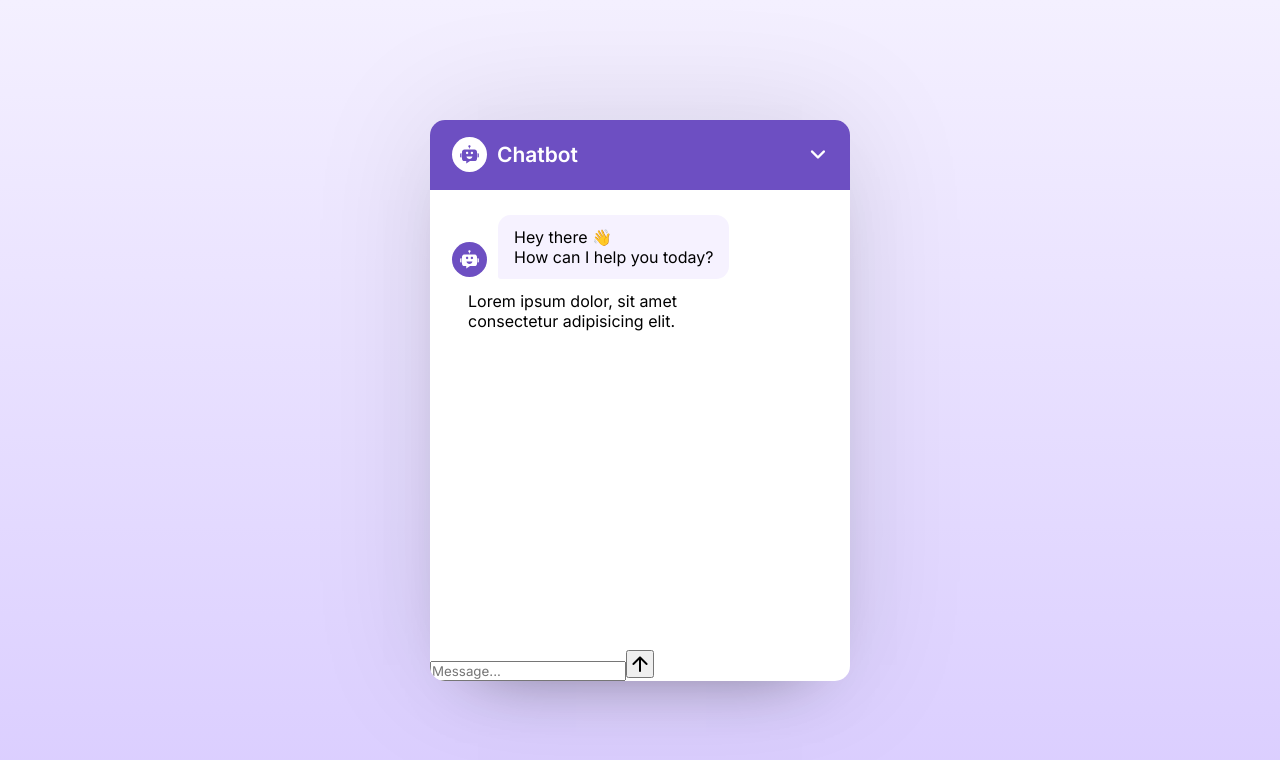
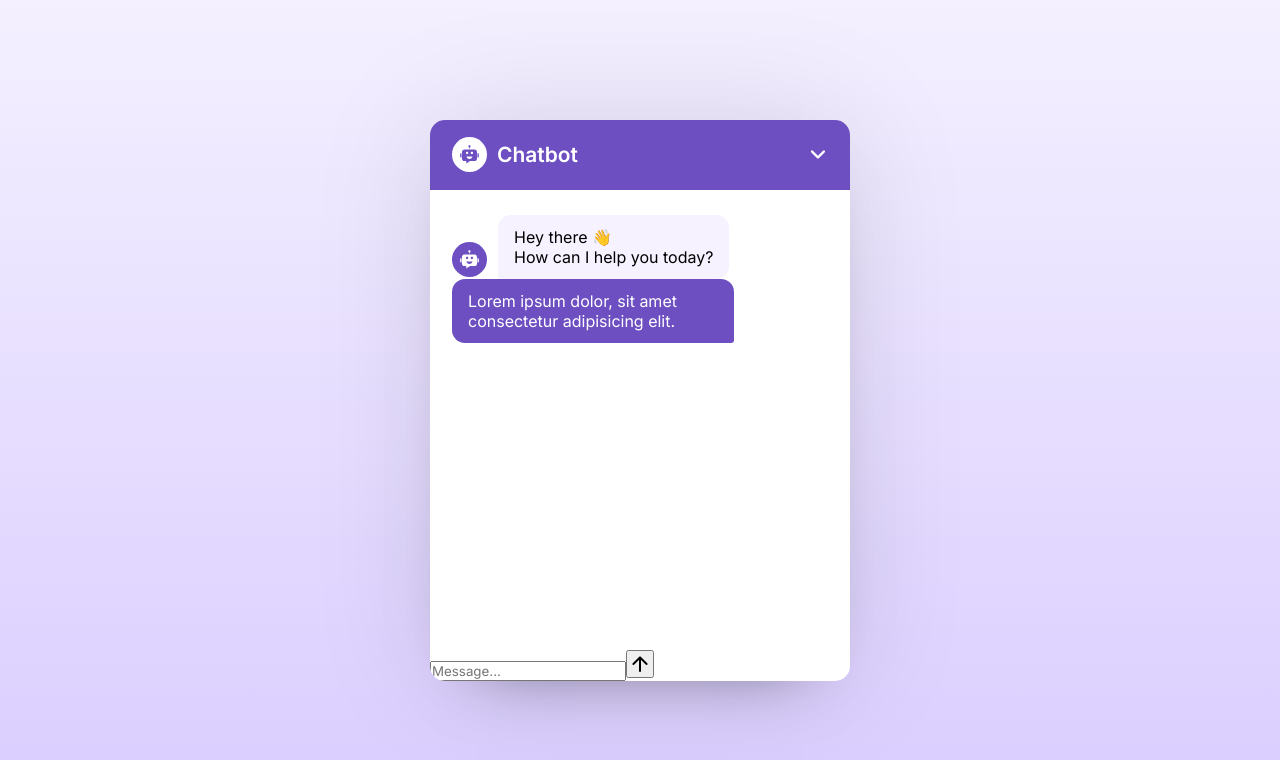
Before and after one commit to RupertoTacuche/chatbot, a React (Vite) app: page / in a window 1280 px wide. Shown: the top 760 px of the page. Built offline with nearby package versions, Linux system fonts and the light colour scheme.

Commit message:
tercer subida

```diff
--- a/src/index.css
+++ b/src/index.css
@@ -109,3 +109,9 @@ body {
     background: #F6F2FF;
     border-radius: 13px 13px 13px 3px;
 }
+
+.chat-body .user-message .message-text {
+    background: #6D4FC2;
+    color: #fff;
+    border-radius: 13px 13px 3px 13px;
+}
```
